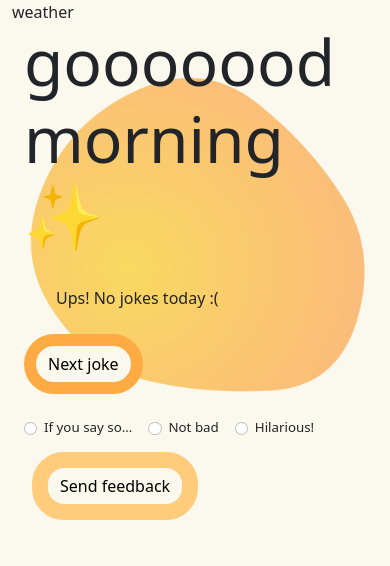
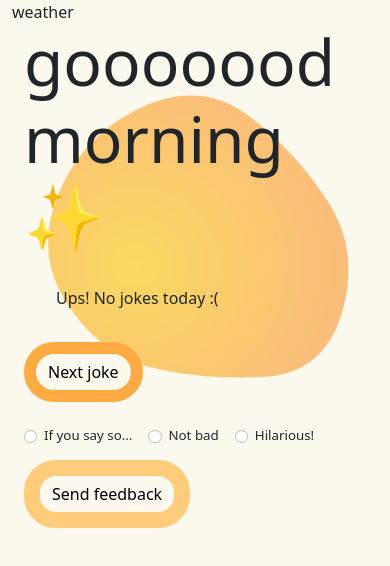
Before and after one commit to OhMyLaia/Api-jokes-morning-remote, a website with bundled scripts: page src/html/index.html in a window 390 px wide. Built offline with nearby package versions, Linux system fonts and the light colour scheme; no server answers.

Commit message:
horizontal scroll fixed, now design is responsive for larger screens

```diff
--- a/src/css/styles.css
+++ b/src/css/styles.css
@@ -11,7 +11,7 @@ body {
     left: 52%;
     transform: translate(-50%, -50%);
     z-index: -1;
-    width: 100%;
+    width: 90%;
 }
 
 #egg-yolk {
--- a/src/html/index.html
+++ b/src/html/index.html
@@ -26,7 +26,7 @@
         <div class="row">
             <h1 id="good-morning-h1" class="mb-2">gooooood morning ✨</h1>
             <div class="row d-flex flex-start m-4" id="jokes-div"></div>
-            <div class="col-12 m-0">
+            <div class="col-12 col-md-6 mt-2">
                 <button type="button" class="btn btn-warning " id="next-joke-btn">Next joke</button>
             </div>
         </div>
@@ -48,7 +48,7 @@
             </div>
         </div>
         <div class="row">
-            <div class="col-12 col-md-6 m-2">
+            <div class="col-12 col-md-6 mt-2">
                 <button type="button" class="btn btn-light" id="feedback-btn">Send feedback</button>
             </div>
         </div>
```
